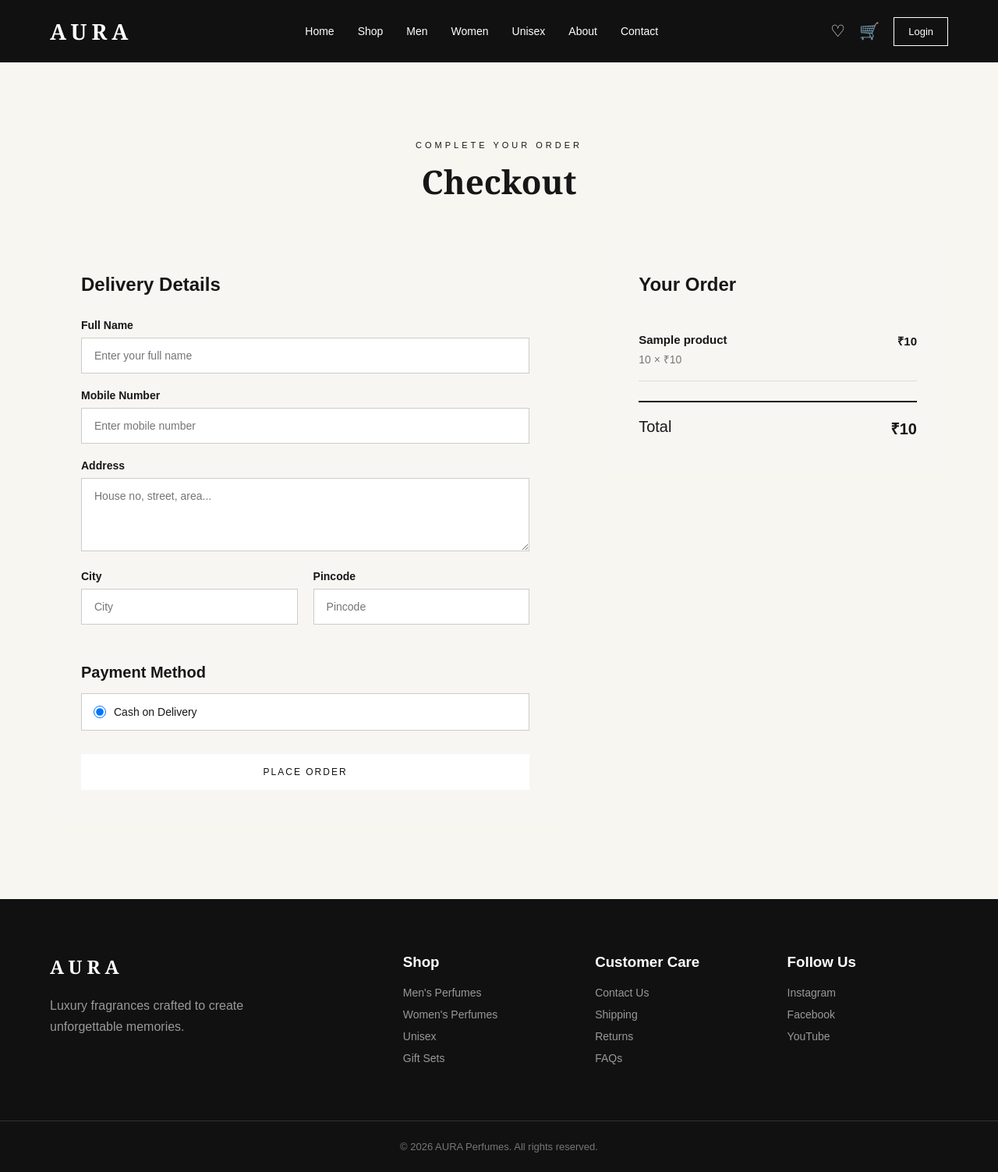
After one commit to ErShubham4u/AURA, a Django app: template templates/store/checkout.html in a window 1280 px wide. The commit adds this page. Shown: the whole page at 78% size. Run offline with Django 5.2, Linux system fonts and the light colour scheme; the template is opened without the code that fills it: most values are stand-ins (such as "Sample title", 1, 10 or a date in 2020); parts of the project's set-up code (start-up, migrations or seed data) failed here and were passed over.

Commit message:
add checkout

```diff
--- a/static/css/style.css
+++ b/static/css/style.css
@@ -1199,3 +1199,174 @@ input {
     font-size: 13px;
     text-decoration: underline;
 }
+
+/* =========================
+   CHECKOUT PAGE
+========================= */
+
+.checkout-section {
+    padding: 100px 0;
+}
+
+.checkout-grid {
+    display: grid;
+    grid-template-columns: 1.5fr 1fr;
+    gap: 60px;
+    margin-top: 50px;
+    align-items: start;
+}
+
+/* Checkout Form */
+
+.checkout-form {
+    background: #f8f6f2;
+    padding: 40px;
+}
+
+.checkout-form h3 {
+    margin-bottom: 30px;
+    font-size: 24px;
+}
+
+.form-group {
+    margin-bottom: 20px;
+}
+
+.form-group label {
+    display: block;
+    margin-bottom: 8px;
+    font-size: 14px;
+    font-weight: 600;
+}
+
+.form-group input,
+.form-group textarea {
+    width: 100%;
+    padding: 14px 16px;
+    border: 1px solid #ccc;
+    background: #fff;
+    font-family: inherit;
+    font-size: 14px;
+    outline: none;
+}
+
+.form-group input:focus,
+.form-group textarea:focus {
+    border-color: #111;
+}
+
+.form-group textarea {
+    resize: vertical;
+}
+
+.form-row {
+    display: grid;
+    grid-template-columns: 1fr 1fr;
+    gap: 20px;
+}
+
+/* Payment */
+
+.payment-method {
+    margin-top: 30px;
+    margin-bottom: 30px;
+}
+
+.payment-method h3 {
+    margin-bottom: 15px;
+    font-size: 20px;
+}
+
+.payment-option {
+    display: flex;
+    align-items: center;
+    gap: 10px;
+    padding: 15px;
+    border: 1px solid #ccc;
+    background: #fff;
+    cursor: pointer;
+}
+
+.payment-option input {
+    width: 16px;
+    height: 16px;
+}
+
+.payment-option span {
+    font-size: 14px;
+}
+
+/* Order Summary */
+
+.order-summary {
+    background: #f8f6f2;
+    padding: 40px;
+}
+
+.order-summary h3 {
+    font-size: 24px;
+    margin-bottom: 30px;
+}
+
+.summary-item {
+    display: flex;
+    justify-content: space-between;
+    gap: 20px;
+    padding: 18px 0;
+    border-bottom: 1px solid #ddd;
+}
+
+.summary-item strong {
+    font-size: 15px;
+}
+
+.summary-item p {
+    margin-top: 6px;
+    color: #777;
+    font-size: 14px;
+}
+
+.summary-total {
+    display: flex;
+    justify-content: space-between;
+    margin-top: 25px;
+    padding-top: 20px;
+    border-top: 2px solid #111;
+    font-size: 20px;
+}
+
+.checkout-btn {
+    width: 100%;
+    border: none;
+    cursor: pointer;
+    text-align: center;
+}
+
+/* Mobile */
+
+@media (max-width: 800px) {
+
+    .checkout-grid {
+        grid-template-columns: 1fr;
+        gap: 30px;
+    }
+
+    .checkout-form,
+    .order-summary {
+        padding: 25px;
+    }
+
+}
+
+@media (max-width: 600px) {
+
+    .checkout-section {
+        padding: 70px 0;
+    }
+
+    .form-row {
+        grid-template-columns: 1fr;
+        gap: 0;
+    }
+
+}
--- a/store/urls.py
+++ b/store/urls.py
@@ -27,4 +27,10 @@ path(
     views.remove_from_cart,
     name="remove_from_cart"
 ),
+
+path(
+        "checkout/",
+        views.checkout,
+        name="checkout"
+    ),
 ]
--- /dev/null
+++ b/templates/store/checkout.html
@@ -0,0 +1,206 @@
+{% extends "store/base.html" %}
+
+{% block title %}
+Checkout — AURA Perfumes
+{% endblock %}
+
+{% block content %}
+
+<section class="checkout-section">
+
+    <div class="container">
+
+        <div class="section-title">
+            <p>COMPLETE YOUR ORDER</p>
+            <h2>Checkout</h2>
+        </div>
+
+
+        <div class="checkout-grid">
+
+            <!-- Customer Details -->
+
+            <div class="checkout-form">
+
+                <h3>Delivery Details</h3>
+
+                <form method="POST">
+
+                    {% csrf_token %}
+
+                    <div class="form-group">
+
+                        <label for="name">
+                            Full Name
+                        </label>
+
+                        <input
+                            type="text"
+                            id="name"
+                            name="name"
+                            placeholder="Enter your full name"
+                            required
+                        >
+
+                    </div>
+
+
+                    <div class="form-group">
+
+                        <label for="mobile">
+                            Mobile Number
+                        </label>
+
+                        <input
+                            type="tel"
+                            id="mobile"
+                            name="mobile"
+                            placeholder="Enter mobile number"
+                            required
+                        >
+
+                    </div>
+
+
+                    <div class="form-group">
+
+                        <label for="address">
+                            Address
+                        </label>
+
+                        <textarea
+                            id="address"
+                            name="address"
+                            rows="4"
+                            placeholder="House no, street, area..."
+                            required
+                        ></textarea>
+
+                    </div>
+
+
+                    <div class="form-row">
+
+                        <div class="form-group">
+
+                            <label for="city">
+                                City
+                            </label>
+
+                            <input
+                                type="text"
+                                id="city"
+                                name="city"
+                                placeholder="City"
+                                required
+                            >
+
+                        </div>
+
+
+                        <div class="form-group">
+
+                            <label for="pincode">
+                                Pincode
+                            </label>
+
+                            <input
+                                type="text"
+                                id="pincode"
+                                name="pincode"
+                                placeholder="Pincode"
+                                required
+                            >
+
+                        </div>
+
+                    </div>
+
+
+                    <div class="payment-method">
+
+                        <h3>Payment Method</h3>
+
+                        <label class="payment-option">
+
+                            <input
+                                type="radio"
+                                name="payment_method"
+                                value="cod"
+                                checked
+                            >
+
+                            <span>
+                                Cash on Delivery
+                            </span>
+
+                        </label>
+
+                    </div>
+
+
+                    <button
+                        type="submit"
+                        class="btn checkout-btn"
+                    >
+                        PLACE ORDER
+                    </button>
+
+                </form>
+
+            </div>
+
+
+            <!-- Order Summary -->
+
+            <div class="order-summary">
+
+                <h3>Your Order</h3>
+
+                {% for item in cart_items %}
+
+                    <div class="summary-item">
+
+                        <div>
+
+                            <strong>
+                                {{ item.product.name }}
+                            </strong>
+
+                            <p>
+                                {{ item.quantity }} ×
+                                ₹{{ item.product.discount_price|default:item.product.price }}
+                            </p>
+
+                        </div>
+
+                        <strong>
+                            ₹{{ item.item_total }}
+                        </strong>
+
+                    </div>
+
+                {% endfor %}
+
+
+                <div class="summary-total">
+
+                    <span>
+                        Total
+                    </span>
+
+                    <strong>
+                        ₹{{ total }}
+                    </strong>
+
+                </div>
+
+            </div>
+
+        </div>
+
+    </div>
+
+</section>
+
+{% endblock %}
```
Also changed, not shown: store/views.py (+62 -0 lines), templates/store/cart.html (+5 -2 lines), db.sqlite3.
